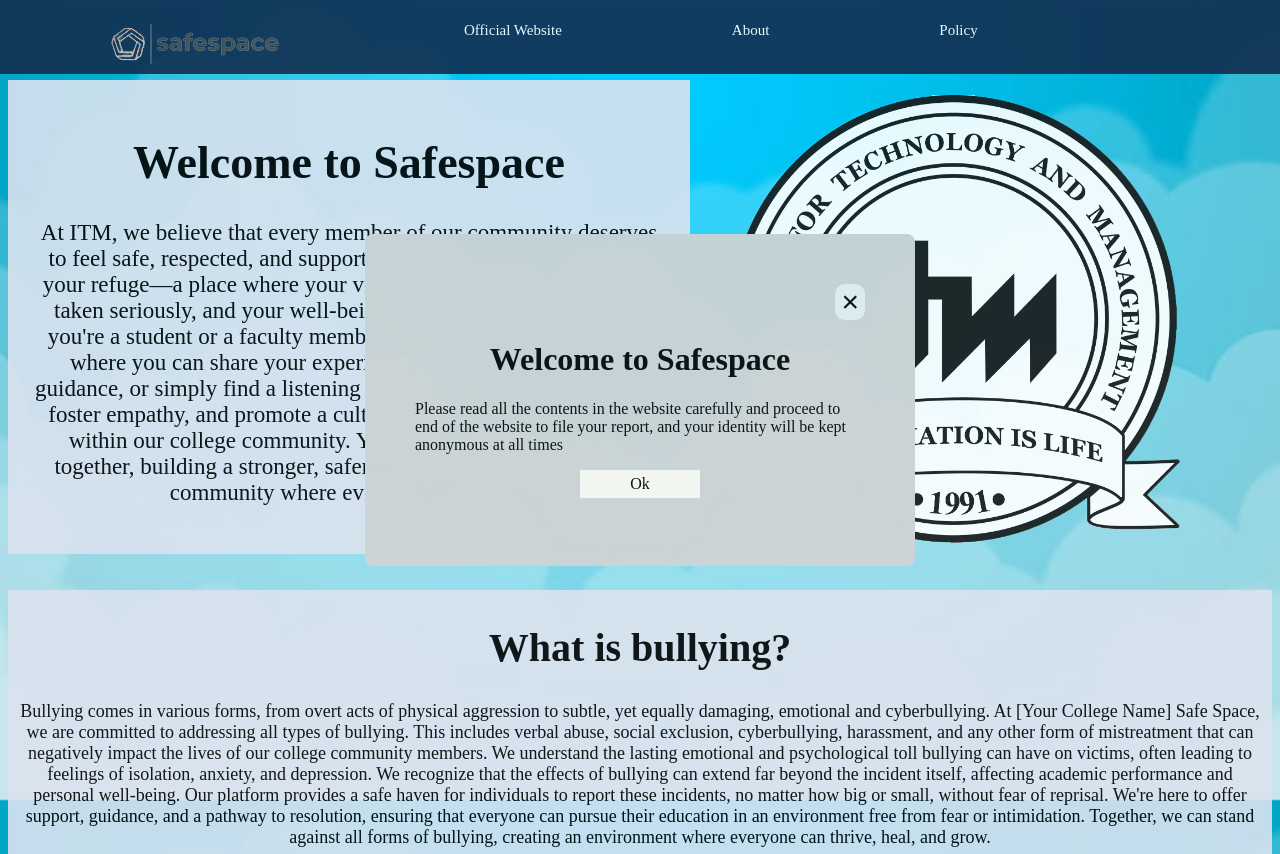
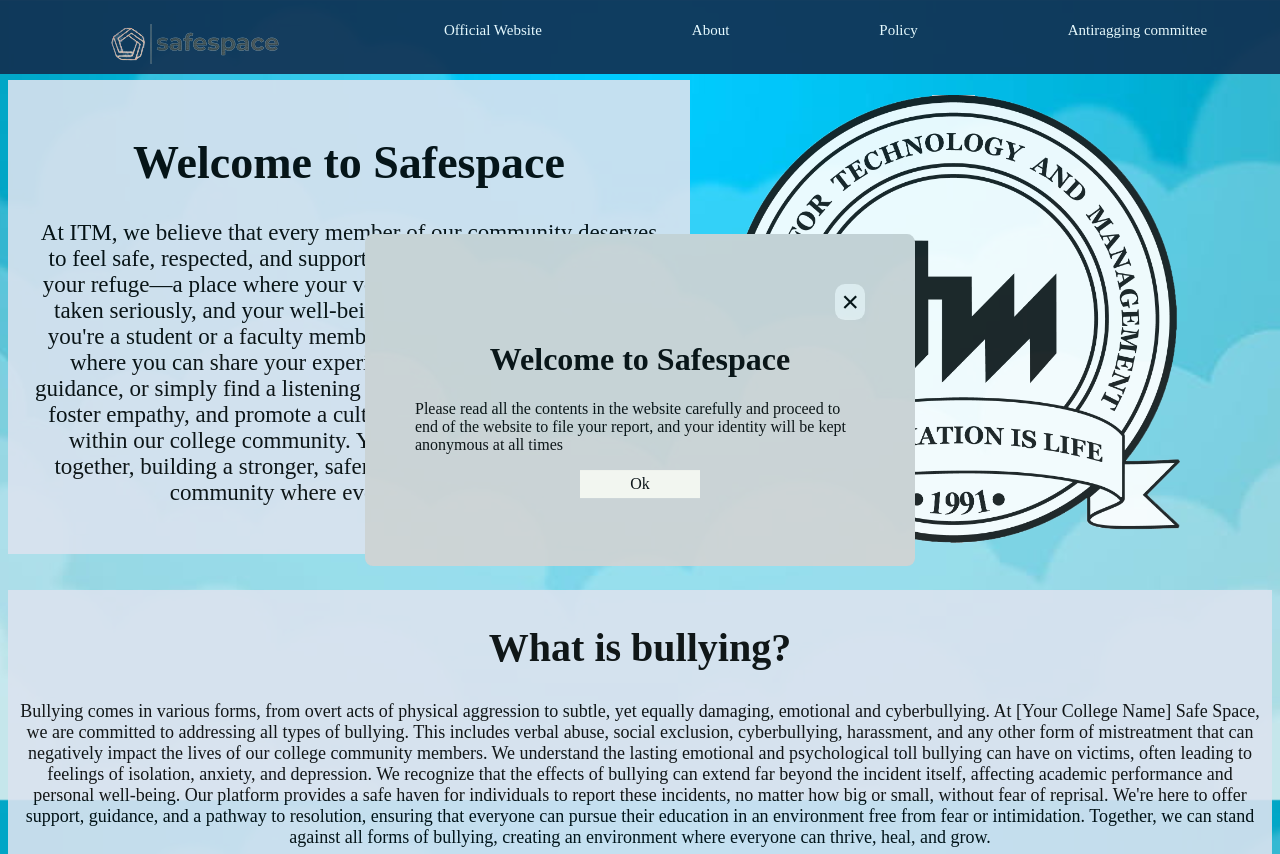
Before and after one commit to Gautam-ITMUR/Gautam-ITMUR.github.io, a plain HTML site: page index.html in a window 1280 px wide. Shown: the top 854 px of the page. Drawn offline with Linux system fonts and the light colour scheme; a web font is replaced by a local one.

Commit message:
Update styling.css

```diff
--- a/styling.css
+++ b/styling.css
@@ -24,7 +24,7 @@ li a {
   display: block;
   color: white;
   text-align: center;
-  padding: 17px 80px;
+  padding: 17px 60px;
   padding-left: 90px;
   text-decoration: none;
   font-size: 15px;
```
